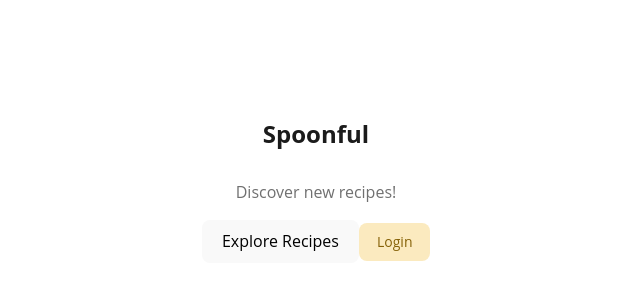
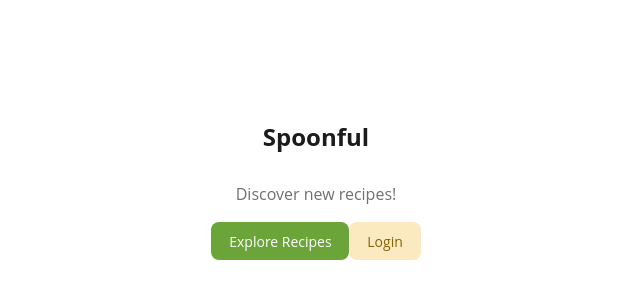
Before and after one commit to anoushka34/anoushka-capstone1, a React (Vite) app in the folder client/: page / in a window 1280 px wide. Shown: the part 216-516 px from the top of the page, without its empty margins (324-964 px from the left). Built offline with nearby package versions, Linux system fonts and the light colour scheme; no server answers.

Commit message:
updated explore recipes button, made it green

```diff
--- a/client/src/pages/LandingPage/LandingPage.css
+++ b/client/src/pages/LandingPage/LandingPage.css
@@ -26,7 +26,7 @@
 }
 
 .explore-recipes-btn, .login-btn{
-    display:inline-flexbox;
+    display:inline-flex;
     justify-content: center;
     align-items: center;
     font-size:14px;
--- a/client/src/pages/LandingPage/LandingPage.tsx
+++ b/client/src/pages/LandingPage/LandingPage.tsx
@@ -36,7 +36,7 @@ export default function LandingPage({}: LandingPageProps) {
         <div className="landing-routes">
             <button
                 type="button"
-                className="exlpore-recipes-btn"
+                className="explore-recipes-btn"
                 onClick={handleExploreRecipes}
             >
                 Explore Recipes
```
